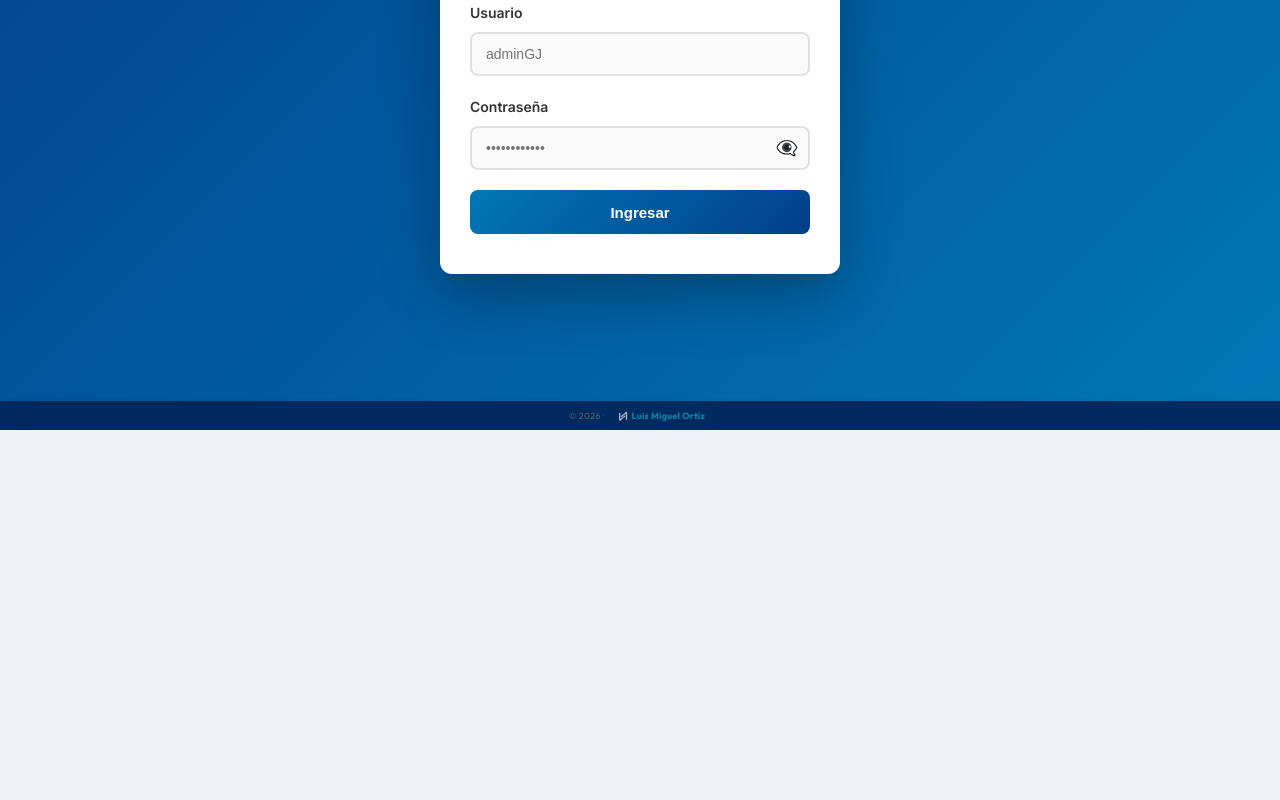
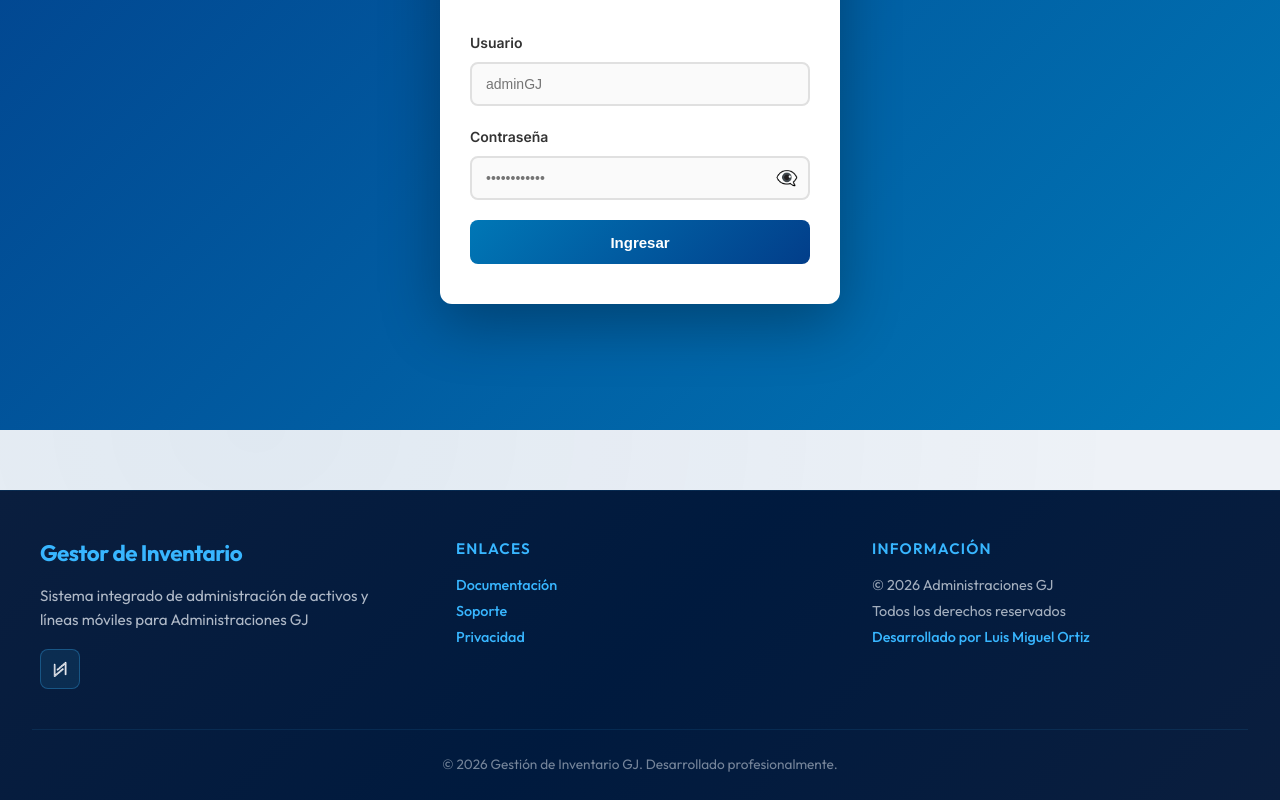
Before and after one commit to LuisMiguel-efe/gestioninventariogj, a React (Vite) app: page /login in a window 1280 px wide. Shown: the part 370-1170 px from the top of the page. Before the commit the page ends 800 px from the top, so only its background shows below. Built offline with nearby package versions, Linux system fonts and the light colour scheme; no server answers.

Commit message:
footer v2

```diff
--- a/src/App.tsx
+++ b/src/App.tsx
@@ -8,7 +8,6 @@ import Assets from './pages/Assets';
 import Users from './pages/Users';
 import Movements from './pages/Movements';
 import PhoneLines from './pages/PhoneLines';
-import Footer from './components/Footer';
 
 function App() {
   return (
@@ -32,7 +31,6 @@ function App() {
           </Route>
           <Route path="*" element={<Navigate to="/" replace />} />
         </Routes>
-        <Footer />
       </AuthProvider>
     </BrowserRouter>
   );
--- a/src/components/Footer.css
+++ b/src/components/Footer.css
@@ -1,61 +1,138 @@
-.app-footer {
-  position: fixed;
-  bottom: 0;
-  left: 0;
-  right: 0;
-  background: #012a5e;
-  backdrop-filter: blur(10px);
-  -webkit-backdrop-filter: blur(10px);
-  color: #666666;
-  text-align: center;
-  padding: 6px 16px;
-  font-size: 9px;
+/* ── FOOTER PROFESIONAL PARA LOGIN ─────────────────────────────────────────── */
+.app-footer-professional {
+  background: linear-gradient(135deg, #0a1e3e 0%, #001a3e 50%, #0a1e3e 100%);
+  color: #e8eef5;
   font-family: 'Outfit', 'Inter', system-ui, sans-serif;
-  border-top: 1px solid rgba(0, 0, 0, 0.04);
-  box-shadow: 0 -2px 8px rgba(0, 0, 0, 0.02);
-  z-index: 999;
-  display: flex;
-  justify-content: center;
-  align-items: center;
-  min-height: 28px;
-  opacity: 0.85;
+  padding: 48px 32px 24px;
+  border-top: 1px solid rgba(56, 182, 255, 0.1);
+  margin-top: 60px;
 }
 
-.app-footer p {
+.footer-content {
+  max-width: 1200px;
+  margin: 0 auto;
+  display: grid;
+  grid-template-columns: repeat(auto-fit, minmax(280px, 1fr));
+  gap: 48px;
+  margin-bottom: 40px;
+}
+
+.footer-section h4 {
+  font-size: 1.4rem;
+  font-weight: 700;
+  margin: 0 0 16px 0;
+  color: #38b6ff;
+  letter-spacing: -0.5px;
+}
+
+.footer-section h5 {
+  font-size: 0.95rem;
+  font-weight: 600;
+  margin: 0 0 14px 0;
+  color: #38b6ff;
+  text-transform: uppercase;
+  letter-spacing: 0.08em;
+}
+
+.footer-section p {
+  font-size: 0.95rem;
+  line-height: 1.6;
+  color: rgba(232, 238, 245, 0.75);
   margin: 0;
-  letter-spacing: 0.3px;
+}
+
+.footer-section ul {
+  list-style: none;
+  padding: 0;
+  margin: 0;
+}
+
+.footer-section ul li {
+  font-size: 0.9rem;
+  line-height: 1.8;
+  color: rgba(232, 238, 245, 0.7);
+}
+
+.footer-section a {
+  color: #38b6ff;
+  text-decoration: none;
+  transition: all 0.3s ease;
+  font-weight: 500;
+  display: inline-block;
+}
+
+.footer-section a:hover {
+  color: #6dd5f5;
+  text-decoration: underline;
+}
+
+.footer-social {
+  display: flex;
+  gap: 16px;
+  margin-top: 16px;
+}
+
+.footer-social a {
+  width: 40px;
+  height: 40px;
   display: flex;
   align-items: center;
   justify-content: center;
-  flex-wrap: wrap;
-  gap: 3px;
+  background: rgba(56, 182, 255, 0.1);
+  border: 1px solid rgba(56, 182, 255, 0.3);
+  border-radius: 8px;
+  transition: all 0.3s ease;
 }
 
-.app-footer a {
-  color: #0891b2;
-  text-decoration: none;
-  font-weight: 500;
-  display: inline-flex;
-  align-items: center;
-  transition: all 0.2s ease;
-  padding: 1px 4px;
-  border-radius: 3px;
-  margin: 0 2px;
+.footer-social a:hover {
+  background: rgba(56, 182, 255, 0.2);
+  border-color: rgba(56, 182, 255, 0.6);
+  transform: translateY(-2px);
 }
 
-.app-footer a:hover {
-  background: rgba(8, 145, 178, 0.1);
-  color: #0891b2;
-  opacity: 1;
+.footer-social img {
+  width: 20px;
+  height: 20px;
+  border-radius: 4px;
 }
 
+.footer-bottom {
+  border-top: 1px solid rgba(56, 182, 255, 0.1);
+  padding-top: 24px;
+  text-align: center;
+  color: rgba(232, 238, 245, 0.5);
+  font-size: 0.85rem;
+}
+
+.footer-bottom p {
+  margin: 0;
+}
+
+/* ── RESPONSIVE ─────────────────────────────────────────────────────────────── */
 @media (max-width: 768px) {
-  .app-footer {
-    font-size: 11px;
-    padding: 10px 15px;
+  .app-footer-professional {
+    padding: 32px 20px 16px;
+    margin-top: 40px;
   }
 
-  .app-footer p {
-    gap: 3px;
+  .footer-content {
+    gap: 32px;
+    grid-template-columns: 1fr;
+  }
+
+  .footer-section h4 {
+    font-size: 1.2rem;
+  }
+
+  .footer-section h5 {
+    font-size: 0.85rem;
+  }
+
+  .footer-section p {
+    font-size: 0.85rem;
+  }
+
+  .footer-social {
+    justify-content: flex-start;
   }
 }
--- a/src/components/Footer.tsx
+++ b/src/components/Footer.tsx
@@ -1,15 +1,47 @@
 import React from 'react';
 import './Footer.css';
 
-const Footer: React.FC = () => {
+interface FooterProps {
+  variant?: 'login' | 'compact';
+}
+
+const Footer: React.FC<FooterProps> = ({ variant = 'login' }) => {
+  if (variant === 'compact') {
+    return null; // No mostrar en navegación
+  }
+
   return (
-    <footer className="app-footer">
-      <p>© 2026 ·
-        <a href="https://lmz-my-portfolio.vercel.app" target="_blank" rel="noopener noreferrer">
-          <img style={{ width: 12, height: 12, marginLeft: '4px', marginRight: '2px', verticalAlign: 'middle', borderRadius: '50%' }} src="/lmz-light.png" alt="LMZ" />
-          <b>Luis Miguel Ortiz</b>
-        </a>
-      </p>
+    <footer className="app-footer-professional">
+      <div className="footer-content">
+        <div className="footer-section">
+          <h4>Gestor de Inventario</h4>
+          <p>Sistema integrado de administración de activos y líneas móviles para Administraciones GJ</p>
+          <div className="footer-social">
+            <a href="https://lmz-my-portfolio.vercel.app" target="_blank" rel="noopener noreferrer" title="Desarrollador">
+              <img src="/lmz-light.png" alt="LMZ" />
+            </a>
+          </div>
+        </div>
+        <div className="footer-section">
+          <h5>Enlaces</h5>
+          <ul>
+            <li><a href="#">Documentación</a></li>
+            <li><a href="#">Soporte</a></li>
+            <li><a href="#">Privacidad</a></li>
+          </ul>
+        </div>
+        <div className="footer-section">
+          <h5>Información</h5>
+          <ul>
+            <li>© 2026 Administraciones GJ</li>
+            <li>Todos los derechos reservados</li>
+            <li><a href="https://lmz-my-portfolio.vercel.app" target="_blank" rel="noopener noreferrer">Desarrollado por Luis Miguel Ortiz</a></li>
+          </ul>
+        </div>
+      </div>
+      <div className="footer-bottom">
+        <p>&copy; 2026 Gestión de Inventario GJ. Desarrollado profesionalmente.</p>
+      </div>
     </footer>
   );
 };
--- a/src/pages/Login.css
+++ b/src/pages/Login.css
@@ -5,7 +5,7 @@
   min-height: 100vh;
   background: linear-gradient(135deg, #023e8a 0%, #0077b6 100%);
   padding: 20px;
-  padding-bottom: 80px;
+  padding-bottom: 20px;
   position: relative;
 }
 
```
